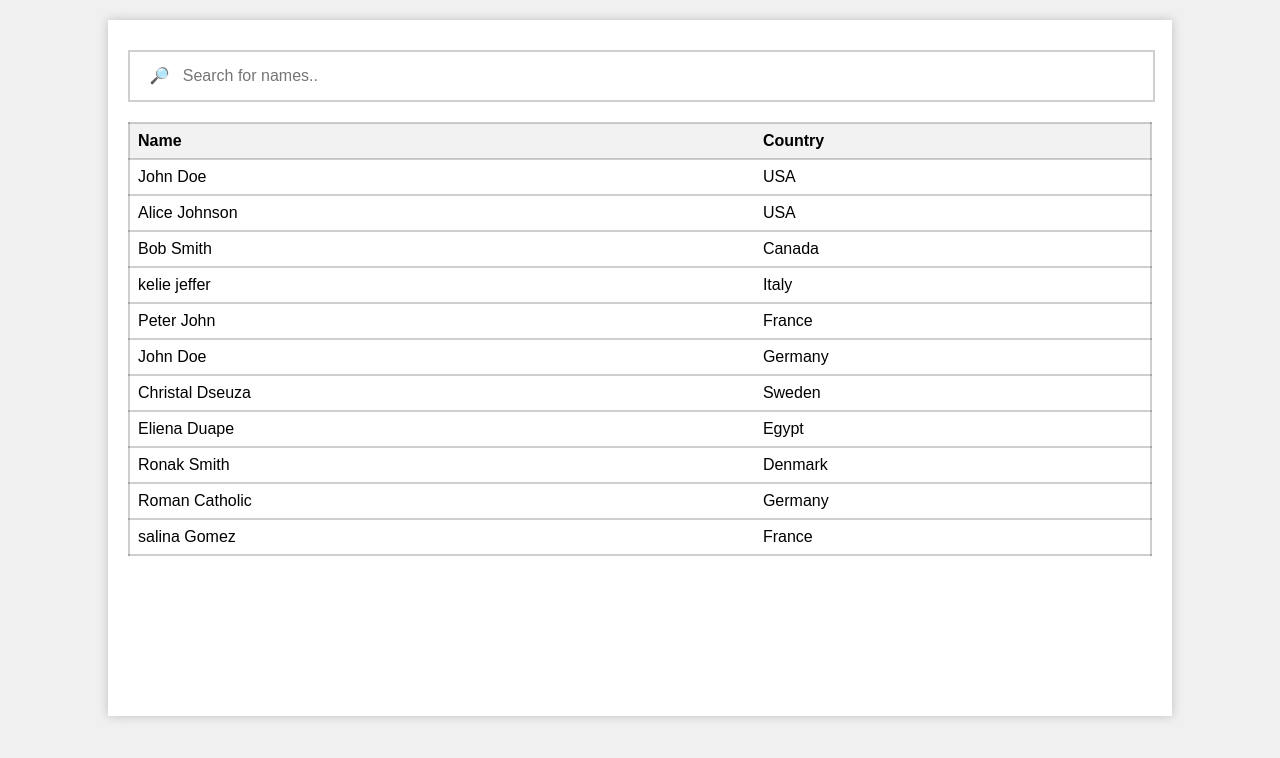
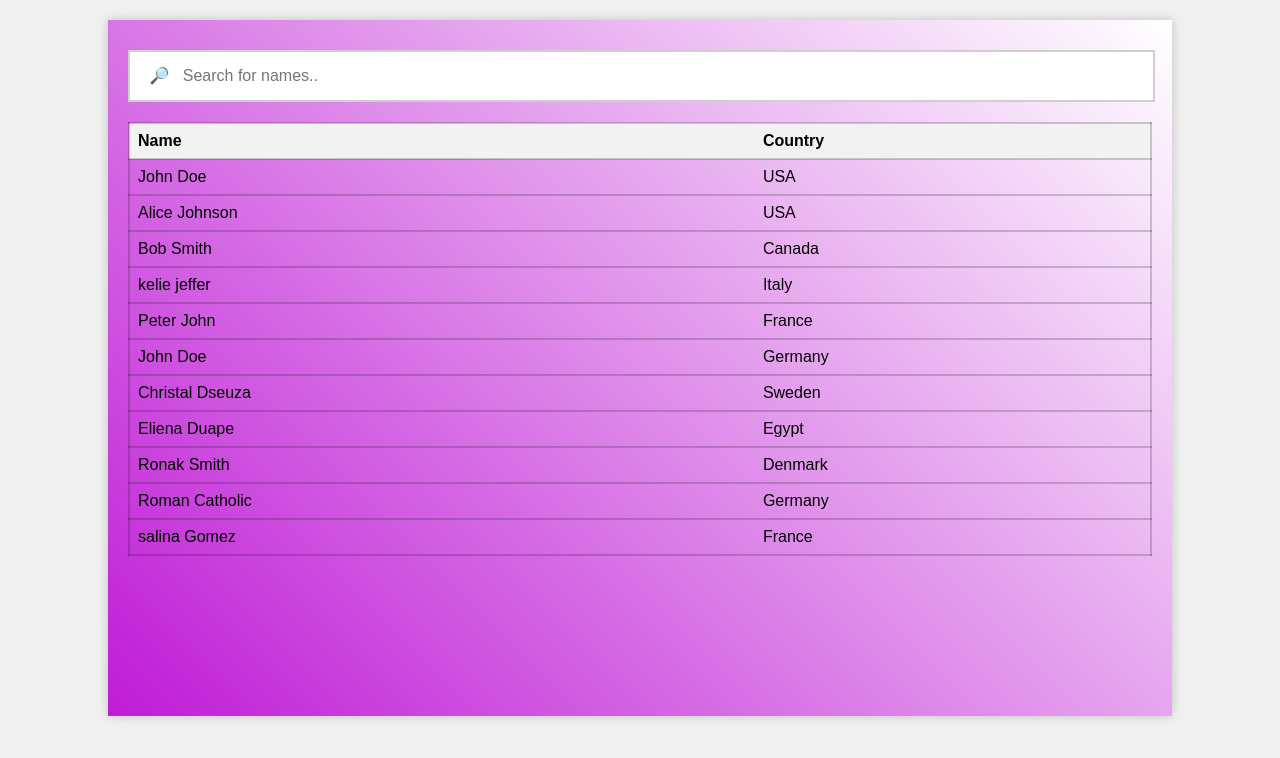
Before and after one commit to namishagurunani/Table-Filter, a plain HTML site: page index.html in a window 1280 px wide. Drawn offline with Linux system fonts and the light colour scheme.

Commit message:
Update style.css

```diff
--- a/style.css
+++ b/style.css
@@ -13,8 +13,8 @@ body {
     padding: 20px;
     box-shadow: 0 0 10px rgba(0, 0, 0, 0.2);
     height: 82vh;
+    background-image: linear-gradient(45deg, #bf1cd6, transparent);
 }
-
 input[type="text"] {
     width: 97%;
     padding: 15px;
```
